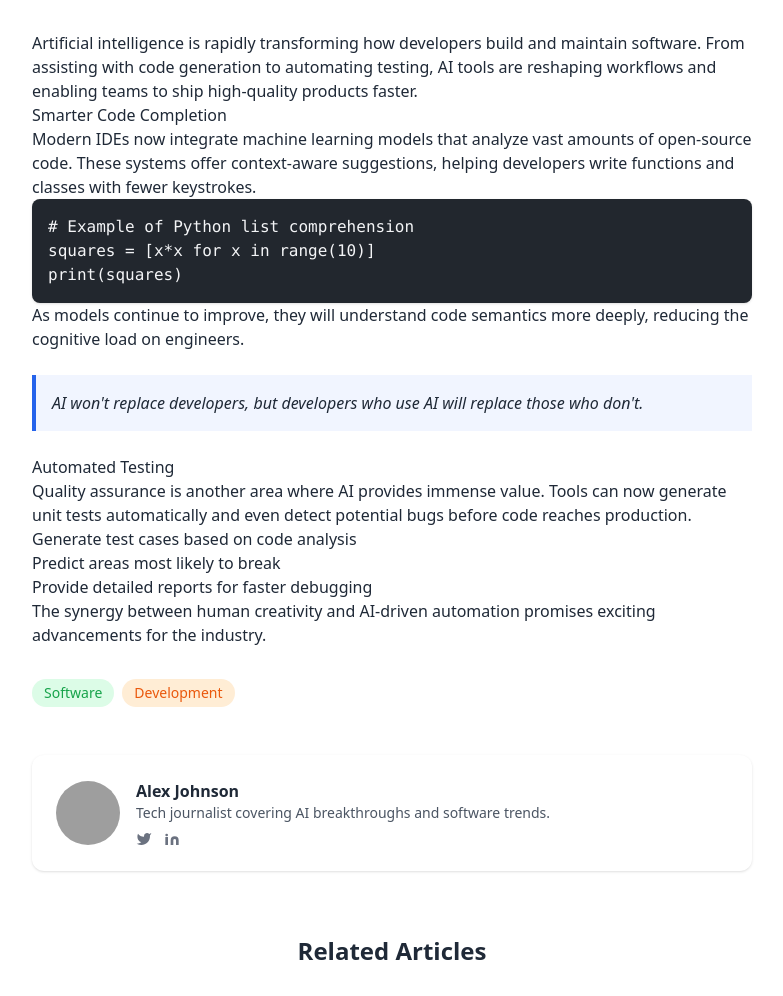
After one commit to rammedisetti/ai-blog, a Django app: page /blog/the-future-of-ai-in-software-development/ in a window 1280 px wide. The commit adds this page. Shown: the part 733-1729 px from the top of the page, without its empty margins (248-1031 px from the left). Run offline with Django 5.2, Linux system fonts and the light colour scheme; some libraries are stand-ins or nearby versions; grey boxes are pictures that could not be loaded.

Commit message:
Add article detail page and routing

```diff
--- /dev/null
+++ b/aiblogsite/blog/templates/blog/article_detail.html
@@ -0,0 +1,125 @@
+{% extends "blog/base.html" %}
+{% load static %}
+
+{% block title %}The Future of AI in Software Development - AI Insights{% endblock %}
+
+{% block content %}
+<article class="max-w-3xl mx-auto px-6 py-12">
+    <!-- Article Header -->
+    <header class="mb-8 text-center">
+        <h1 class="text-4xl sm:text-5xl font-extrabold mb-4">The Future of AI in Software Development</h1>
+        <div class="flex flex-col sm:flex-row justify-center items-center gap-3 text-sm text-gray-500">
+            <img src="https://source.unsplash.com/40x40/?person" class="w-8 h-8 rounded-full" alt="Author">
+            <a href="#" class="hover:underline">Alex Johnson</a>
+            <span>Jun 20, 2024</span>
+            <span>6 min read</span>
+            <span class="flex flex-wrap gap-2">
+                <span class="px-2 py-1 rounded-full bg-blue-100 text-blue-600">AI News</span>
+                <span class="px-2 py-1 rounded-full bg-purple-100 text-purple-600">Programming</span>
+            </span>
+        </div>
+        <div class="flex justify-center gap-4 mt-4 text-gray-500">
+            <a href="#" aria-label="Share on Twitter" class="hover:text-blue-600">
+                <svg xmlns="http://www.w3.org/2000/svg" class="w-5 h-5" fill="currentColor" viewBox="0 0 24 24"><path d="M23 3a10.9 10.9 0 01-3.14 1.53 4.48 4.48 0 00-7.86 3v1A10.66 10.66 0 013 4s-4 9 5 13a11.64 11.64 0 01-7 2c9 5 20 0 20-11.5a4.5 4.5 0 00-.08-.83A7.72 7.72 0 0023 3z"/></svg>
+            </a>
+            <a href="#" aria-label="Share on LinkedIn" class="hover:text-blue-600">
+                <svg xmlns="http://www.w3.org/2000/svg" class="w-5 h-5" fill="currentColor" viewBox="0 0 24 24"><path d="M16 8a6 6 0 016 6v7h-4v-7a2 2 0 00-4 0v7h-4v-7a6 6 0 016-6zM2 9h4v12H2zM4 4a2 2 0 110 4 2 2 0 010-4z"/></svg>
+            </a>
+            <a href="#" aria-label="Share on Facebook" class="hover:text-blue-600">
+                <svg xmlns="http://www.w3.org/2000/svg" class="w-5 h-5" fill="currentColor" viewBox="0 0 24 24"><path d="M18 2h-3a5 5 0 00-5 5v3H7v4h3v8h4v-8h3l1-4h-4V7a1 1 0 011-1h3z"/></svg>
+            </a>
+            <button onclick="navigator.clipboard.writeText(window.location.href)" aria-label="Copy link" class="hover:text-blue-600">
+                <svg xmlns="http://www.w3.org/2000/svg" class="w-5 h-5" fill="none" viewBox="0 0 24 24" stroke="currentColor"><path stroke-linecap="round" stroke-linejoin="round" stroke-width="2" d="M3 15a4 4 0 000 8h3a4 4 0 000-8H3zm0 0a4 4 0 010-8h3a4 4 0 010 8H3zm9-8h3a4 4 0 010 8h-3m0 0a4 4 0 000 8h3a4 4 0 000-8h-3z"/></svg>
+            </button>
+        </div>
+    </header>
+
+    <!-- Featured Image -->
+    <img src="https://source.unsplash.com/1200x675/?technology,code" alt="AI Future" class="rounded-t-xl mb-8 w-full object-cover aspect-video">
+
+    <!-- Article Body -->
+    <div class="prose max-w-none">
+        <p>Artificial intelligence is rapidly transforming how developers build and maintain software. From assisting with code generation to automating testing, AI tools are reshaping workflows and enabling teams to ship high-quality products faster.</p>
+        <h2>Smarter Code Completion</h2>
+        <p>Modern IDEs now integrate machine learning models that analyze vast amounts of open-source code. These systems offer context-aware suggestions, helping developers write functions and classes with fewer keystrokes.</p>
+        <pre class="bg-[#22272E] text-gray-100 p-4 rounded-lg shadow overflow-auto"><code># Example of Python list comprehension
+squares = [x*x for x in range(10)]
+print(squares)
+</code></pre>
+        <p>As models continue to improve, they will understand code semantics more deeply, reducing the cognitive load on engineers.</p>
+        <blockquote class="border-l-4 border-blue-600 bg-[#F1F5FF] p-4 italic my-6">AI won't replace developers, but developers who use AI will replace those who don't.</blockquote>
+        <h2>Automated Testing</h2>
+        <p>Quality assurance is another area where AI provides immense value. Tools can now generate unit tests automatically and even detect potential bugs before code reaches production.</p>
+        <ul>
+            <li>Generate test cases based on code analysis</li>
+            <li>Predict areas most likely to break</li>
+            <li>Provide detailed reports for faster debugging</li>
+        </ul>
+        <p>The synergy between human creativity and AI-driven automation promises exciting advancements for the industry.</p>
+    </div>
+
+    <!-- Tags -->
+    <div class="mt-8 flex flex-wrap gap-2">
+        <span class="px-3 py-1 rounded-full bg-green-100 text-green-600 text-sm">Software</span>
+        <span class="px-3 py-1 rounded-full bg-orange-100 text-orange-600 text-sm">Development</span>
+    </div>
+
+    <!-- Author Box -->
+    <div class="mt-12 p-6 bg-white rounded-xl shadow flex items-center space-x-4">
+        <img src="https://source.unsplash.com/80x80/?face" alt="Author" class="w-16 h-16 rounded-full">
+        <div>
+            <h3 class="font-bold">Alex Johnson</h3>
+            <p class="text-sm text-gray-600">Tech journalist covering AI breakthroughs and software trends.</p>
+            <div class="flex space-x-3 mt-2 text-gray-500">
+                <a href="#" aria-label="Twitter" class="hover:text-blue-600">
+                    <svg class="w-4 h-4" fill="currentColor" viewBox="0 0 24 24"><path d="M23 3a10.9 10.9 0 01-3.14 1.53 4.48 4.48 0 00-7.86 3v1A10.66 10.66 0 013 4s-4 9 5 13a11.64 11.64 0 01-7 2c9 5 20 0 20-11.5a4.5 4.5 0 00-.08-.83A7.72 7.72 0 0023 3z"/></svg>
+                </a>
+                <a href="#" aria-label="LinkedIn" class="hover:text-blue-600">
+                    <svg class="w-4 h-4" fill="currentColor" viewBox="0 0 24 24"><path d="M16 8a6 6 0 016 6v7h-4v-7a2 2 0 00-4 0v7h-4v-7a6 6 0 016-6zM2 9h4v12H2zM4 4a2 2 0 110 4 2 2 0 010-4z"/></svg>
+                </a>
+            </div>
+        </div>
+    </div>
+
+    <!-- Related Articles -->
+    <section class="mt-16">
+        <h2 class="text-2xl font-bold text-center mb-8">Related Articles</h2>
+        <div class="grid gap-6 sm:grid-cols-2 lg:grid-cols-3">
+            <article class="bg-white rounded-xl shadow hover:shadow-lg transition">
+                <img src="https://source.unsplash.com/400x250/?robot" alt="AI" class="rounded-t-xl w-full object-cover">
+                <div class="p-4">
+                    <h3 class="font-semibold text-lg mb-1 text-blue-600 hover:underline"><a href="#">Breakthroughs in Neural Networks</a></h3>
+                    <p class="text-sm text-gray-600 mb-2">Discover recent advances in deep learning and applications.</p>
+                    <div class="text-xs text-gray-500">Jane Doe &bull; Jun 12, 2024</div>
+                </div>
+            </article>
+            <article class="bg-white rounded-xl shadow hover:shadow-lg transition">
+                <img src="https://source.unsplash.com/401x251/?chip" alt="AI" class="rounded-t-xl w-full object-cover">
+                <div class="p-4">
+                    <h3 class="font-semibold text-lg mb-1 text-blue-600 hover:underline"><a href="#">Exploring Quantum Computing for AI</a></h3>
+                    <p class="text-sm text-gray-600 mb-2">How quantum technology could accelerate machine learning.</p>
+                    <div class="text-xs text-gray-500">Michael Lee &bull; Apr 22, 2024</div>
+                </div>
+            </article>
+            <article class="bg-white rounded-xl shadow hover:shadow-lg transition">
+                <img src="https://source.unsplash.com/402x252/?computer" alt="AI" class="rounded-t-xl w-full object-cover">
+                <div class="p-4">
+                    <h3 class="font-semibold text-lg mb-1 text-blue-600 hover:underline"><a href="#">Step-by-Step Guide to Building Chatbots</a></h3>
+                    <p class="text-sm text-gray-600 mb-2">Learn to create intelligent chatbots with modern frameworks.</p>
+                    <div class="text-xs text-gray-500">Alicia Keys &bull; May 10, 2024</div>
+                </div>
+            </article>
+        </div>
+    </section>
+
+    <!-- Newsletter CTA -->
+    <section class="mt-16 py-16 text-center text-white" style="background: linear-gradient(90deg,#5171FF 0%,#A366FF 100%);">
+        <h2 class="text-3xl font-bold mb-4">Never Miss an AI Update</h2>
+        <p class="mb-8">Get the latest articles delivered straight to your inbox</p>
+        <form class="w-full max-w-md mx-auto flex flex-col sm:flex-row gap-3">
+            <input type="email" placeholder="Enter your email" class="flex-1 px-4 py-3 rounded-full text-gray-900 focus:outline-none" required>
+            <button type="submit" class="px-6 py-3 bg-blue-600 text-white rounded-full hover:bg-blue-700">Subscribe</button>
+        </form>
+    </section>
+</article>
+{% endblock %}
--- a/aiblogsite/blog/urls.py
+++ b/aiblogsite/blog/urls.py
@@ -4,6 +4,7 @@ from . import views
 urlpatterns = [
     path('', views.home, name='home'),
     path('blog/', views.blog_home, name='blog_home'),
+    path('blog/<slug:slug>/', views.article_detail, name='article_detail'),
     path('about/', views.about, name='about'),
     path('contact/', views.contact, name='contact'),
     path('privacy/', views.privacy, name='privacy'),
--- a/aiblogsite/blog/views.py
+++ b/aiblogsite/blog/views.py
@@ -16,6 +16,17 @@ def blog_home(request):
 
     context = {"year": datetime.now().year}
     return render(request, "blog/blog_home.html", context)
+
+
+def article_detail(request, slug):
+    """Render a single article detail page."""
+    from datetime import datetime
+    if slug != "the-future-of-ai-in-software-development":
+        from django.http import Http404
+        raise Http404()
+
+    context = {"year": datetime.now().year}
+    return render(request, "blog/article_detail.html", context)
 
 
 def about(request):
```
Also changed, not shown: aiblogsite/blog/templates/blog/blog_home.html (+4 -4 lines).
